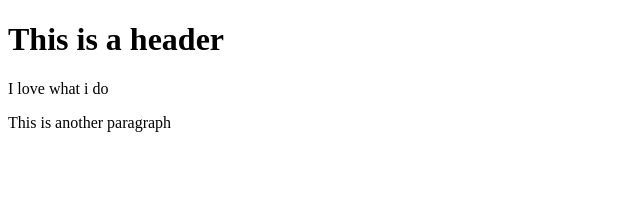
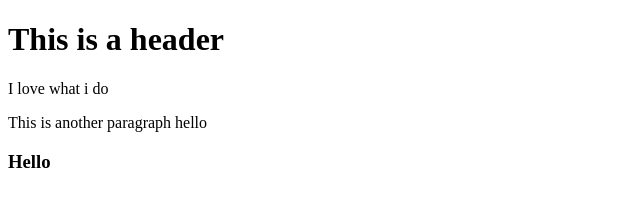
Before and after one commit to Rodwiz/git-test, a website: page index.html in a window 1280 px wide. Shown: the whole page, without its empty margins (0-640 px from the left). Drawn offline with Linux system fonts and the light colour scheme.

Commit message:
Using NPM

```diff
--- a/index.html
+++ b/index.html
@@ -3,6 +3,7 @@
   <body>
     <h1>This is a header</h1>
     <p>I love what i do</p>
-    <p>This is another paragraph </p>
+    <p>This is another paragraph hello</p>
+    <h3>Hello</h3>
   </body>
 </html>
```
Also changed, not shown: package.json (added, +24 -0 lines), 2 other files.
